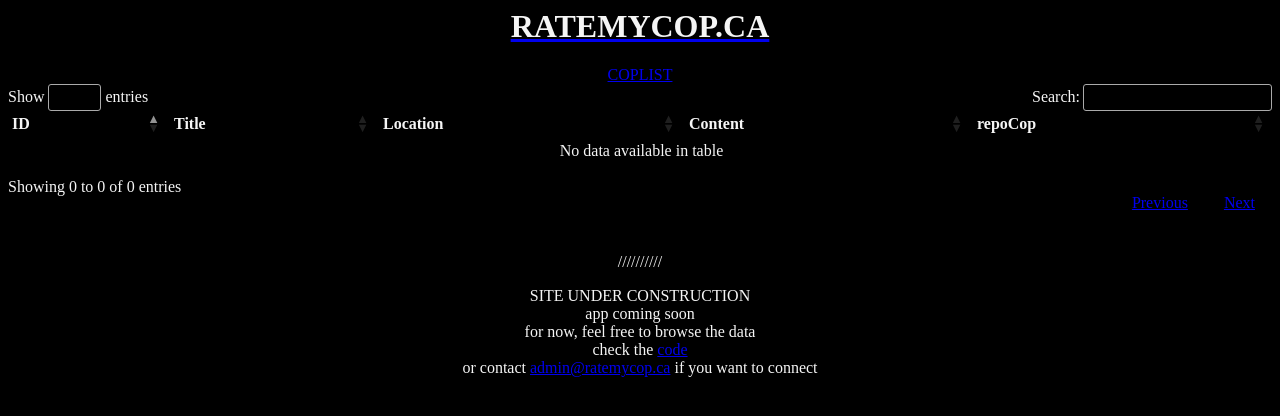
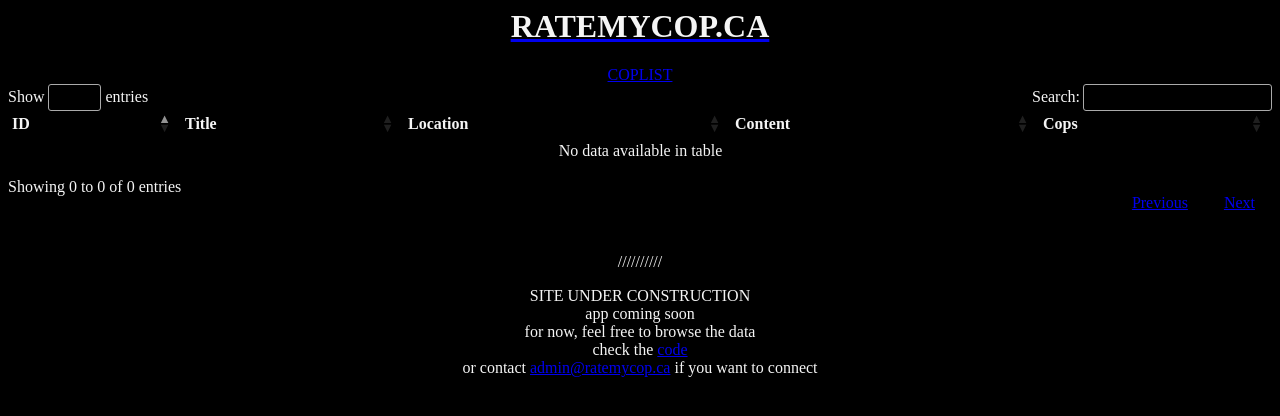
Before and after one commit to reciprorhythm/RATEMYCOP, a Flask app: page /reports in a window 1280 px wide. Shown: the top 416 px of the page. Run offline with Flask 3, Linux system fonts and the light colour scheme; data that the repository does not hold is empty; some libraries are stand-ins or nearby versions.

Commit message:
Update reports.html

```diff
--- a/app/templates/reports.html
+++ b/app/templates/reports.html
@@ -43,7 +43,7 @@
         <th>Title</th>
         <th>Location</th>
         <th>Content</th>
-        <th>repoCop</th>
+        <th>Cops</th>
     </tr>
   </thead>
   <tbody>
```
